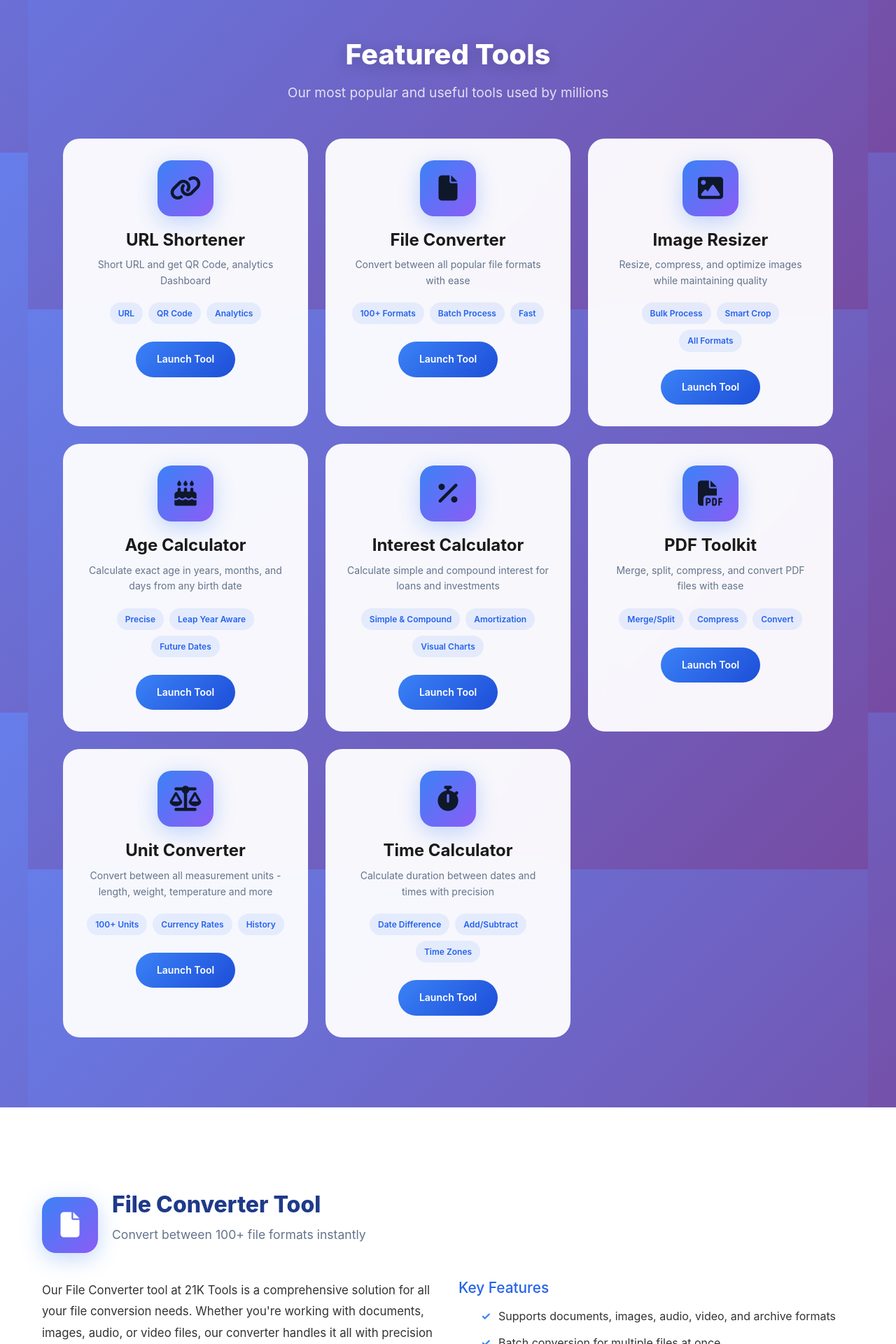
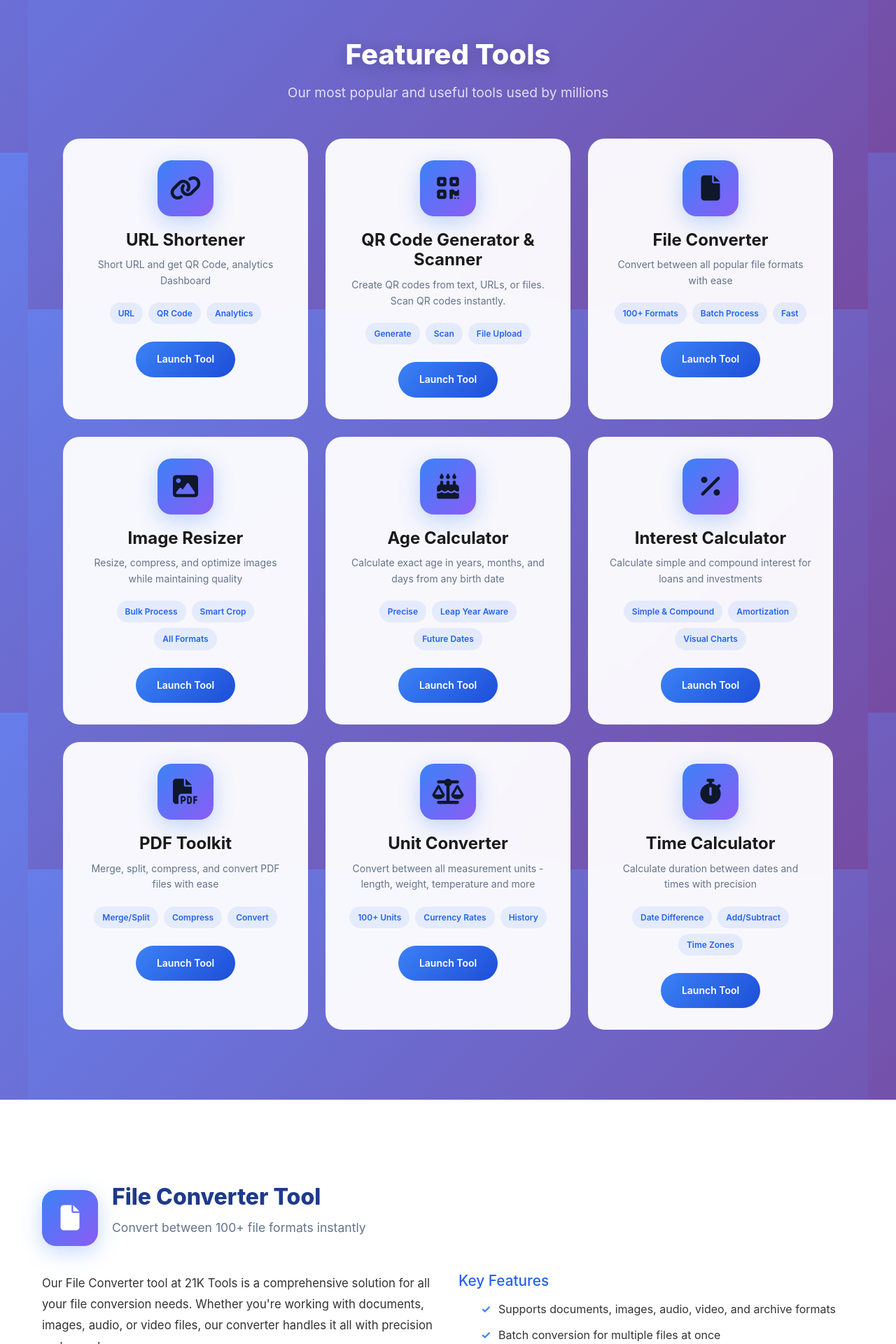
Before and after one commit to alwaysnithish/test, a Django app: page / in a window 1280 px wide. Shown: the part 582-2502 px from the top of the page at 70% size. Run offline with Django 4.2, Linux system fonts and the light colour scheme; some libraries are stand-ins or nearby versions.

Commit message:
Add QR Code Generator & Scanner to home page
Updated title and meta description to include QR code generator and scanner. Added QR code tool details and features section.

```diff
--- a/Templates/home.html
+++ b/Templates/home.html
@@ -2,14 +2,14 @@
 {% extends "base1.html" %}
 {% load static %}
 
-{% block title %}21K Tools - Free Online PDF, Image Resizer, Calculator & File Converter Tools{% endblock %}
+{% block title %}21K Tools - Free Online PDF, Image Resizer, QR code Generator & Scanner, Calculator & File Converter Tools{% endblock %}
 
 {% block meta_description %}
-Access 8+ free online tools including URL shortener with QR codes, PDF editor, file converter, image resizer, age calculator, interest calculator, unit converter and more. No registration required.
+Access 9+ free online tools including URL shortener with QR codes, QR code generator & scanner, PDF editor, file converter, image resizer, age calculator, interest calculator, unit converter and more. No registration required.
 {% endblock %}
 
 {% block meta_keywords %}
-free online tools, url shortener, pdf tools, file converter, image resizer, age calculator, interest calculator, unit converter, time calculator, online calculators, free utilities, 21k tools
+free online tools, url shortener, qr code generator, qr scanner, pdf tools, file converter, image resizer, age calculator, interest calculator, unit converter, time calculator, online calculators, free utilities, 21k tools
 {% endblock %}
 {% block extra_css %}
 <style>
@@ -368,6 +368,17 @@ free online tools, url shortener, pdf tools, file converter, image resizer, age
         </div>
         <button class="app-button">Launch Tool</button>
       </div>
+       <div class="tool-app" onclick="window.open('https://21k.tools/qrcodeandscanner', '_blank')">
+        <div class="app-icon"><i class="fas fa-qrcode"></i></div>
+        <h3 class="app-title">QR Code Generator & Scanner</h3>
+        <p class="app-description">Create QR codes from text, URLs, or files. Scan QR codes instantly.</p>
+        <div class="app-features">
+          <span class="feature-badge">Generate</span>
+          <span class="feature-badge">Scan</span>
+          <span class="feature-badge">File Upload</span>
+        </div>
+        <button class="app-button">Launch Tool</button>
+      </div>
       <div class="tool-app" onclick="window.open('https://21k.tools/fileconverter', '_blank')">
         <div class="app-icon"><i class="fas fa-file"></i></div>
         <h3 class="app-title">File Converter</h3>
@@ -488,6 +499,40 @@ free online tools, url shortener, pdf tools, file converter, image resizer, age
     </div>
     <div class="tool-detail-cta">
       <button class="app-button" onclick="window.open('https://21k.tools/fileconverter', '_blank')">Try File Converter Now</button>
+    </div>
+  </div>
+   <div class="tool-detail">
+    <div class="tool-detail-header">
+      <div class="tool-detail-icon"><i class="fas fa-qrcode"></i></div>
+      <div>
+        <h2 class="tool-detail-title">QR Code Generator & Scanner</h2>
+        <p class="tool-detail-subtitle">Create and scan QR codes with advanced features</p>
+      </div>
+    </div>
+    <div class="tool-detail-content">
+      <div class="tool-detail-description">
+        <p>The QR Code Generator & Scanner from 21K Tools is a comprehensive solution for creating professional QR codes and scanning them instantly. Whether you need to generate QR codes for business cards, marketing materials, or file sharing, our tool handles it all.</p>
+        <p>Upload files to Cloudinary and get shareable QR codes that link directly to your content. Our advanced scanner works with your device camera or uploaded images, providing instant decoding of any QR code.</p>
+        <p>With customizable size options, error correction levels, and support for multiple data types, this is the most versatile QR code tool available. Perfect for businesses, marketers, educators, and personal use.</p>
+      </div>
+      <div class="tool-detail-features">
+        <h3>Key Features</h3>
+        <ul>
+          <li>Generate QR codes from text, URLs, or files</li>
+          <li>Upload files to Cloudinary with QR code links</li>
+          <li>Camera-based QR code scanning</li>
+          <li>Upload QR images for instant scanning</li>
+          <li>Customizable size and error correction</li>
+          <li>High-resolution output for printing</li>
+          <li>Professional blue color scheme</li>
+          <li>Download QR codes as PNG images</li>
+          <li>No data storage - complete privacy</li>
+          <li>Works on all devices</li>
+        </ul>
+      </div>
+    </div>
+    <div class="tool-detail-cta">
+      <button class="app-button" onclick="window.open('https://21k.tools/qrcodeandscanner', '_blank')">Try QR Code Tool Now</button>
     </div>
   </div>
 
@@ -877,6 +922,22 @@ free online tools, url shortener, pdf tools, file converter, image resizer, age
           "priceCurrency": "USD"
         }
       }
+    },
+    {
+      "@type": "ListItem",
+      "position": 9,
+      "item": {
+        "@type": "SoftwareApplication",
+        "name": "QR Code Generator & Scanner",
+        "description": "Create QR codes from text, URLs, or files. Scan QR codes using camera or image upload.",
+        "url": "https://21k.tools/qrcodeandscanner",
+        "applicationCategory": "UtilityApplication",
+        "offers": {
+          "@type": "Offer",
+          "price": "0",
+          "priceCurrency": "USD"
+        }
+      }
     }
   ]
 }
```
